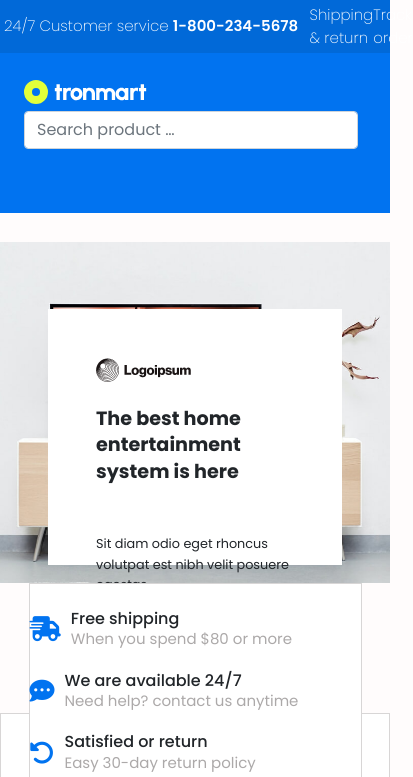
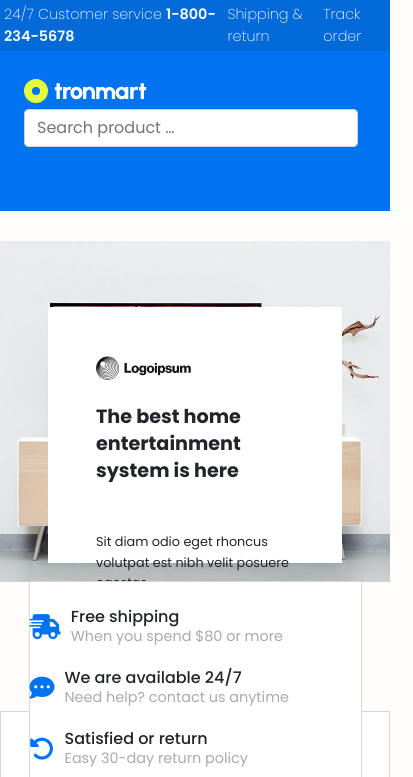
Before and after one commit to Hajerabdeen/Electronic-store, a plain HTML site: page index.html in a window 390 px wide. Shown: the top 777 px of the page, 413 px wide, since content can reach past the window. Drawn offline with Linux system fonts and the light colour scheme.

Commit message:
Electronic-FE-Applicants

```diff
--- a/css/style.css
+++ b/css/style.css
@@ -621,7 +621,7 @@ a {
 /* this is the css code for the applicants section */
 .Applicants-container {
   width: 95%;
-  margin: auto;
+  margin: auto !important;
 }
 .Applicants-container .banner img {
   width: 100%;
@@ -731,8 +731,10 @@ a {
     justify-content: space-between;
     padding: 10px;
   }
-  .Applicants-container .sec-name h2,
-  p {
+  .Applicants-container .sec-name h2{
+    font-size: 15px;
+  }
+  .Applicants-container .sec-name p {
     font-size: 15px;
   }
   .Applicants-container .sec-name p {
--- a/index.html
+++ b/index.html
@@ -26,7 +26,7 @@
                   24/7 Customer service <span style="font-weight: 600;"> 1-800-234-5678</span>
               </p>
           </div>
-          <div class="d-flex justify-content-between" style="width:20%">
+          <div class="d-flex justify-content-between">
               <p class="m-0">
                   Shipping & return
               </p>
```
